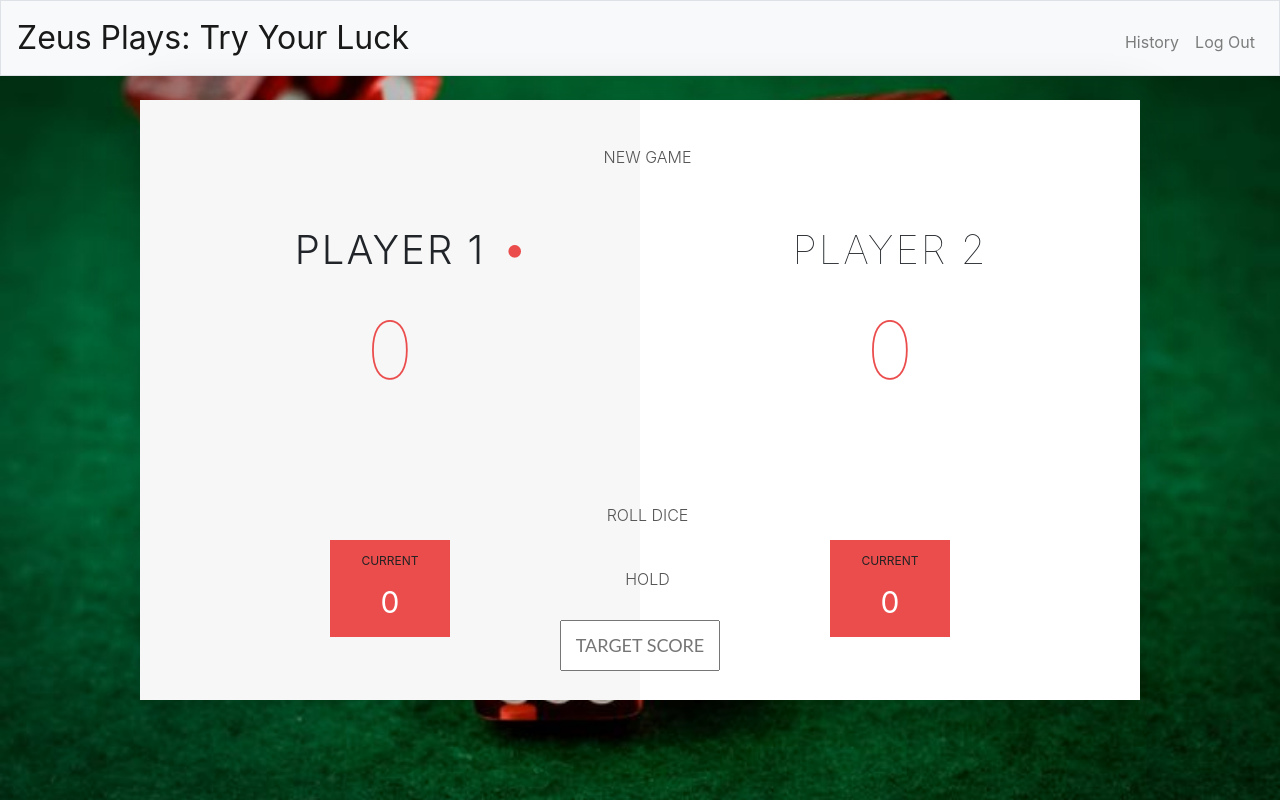
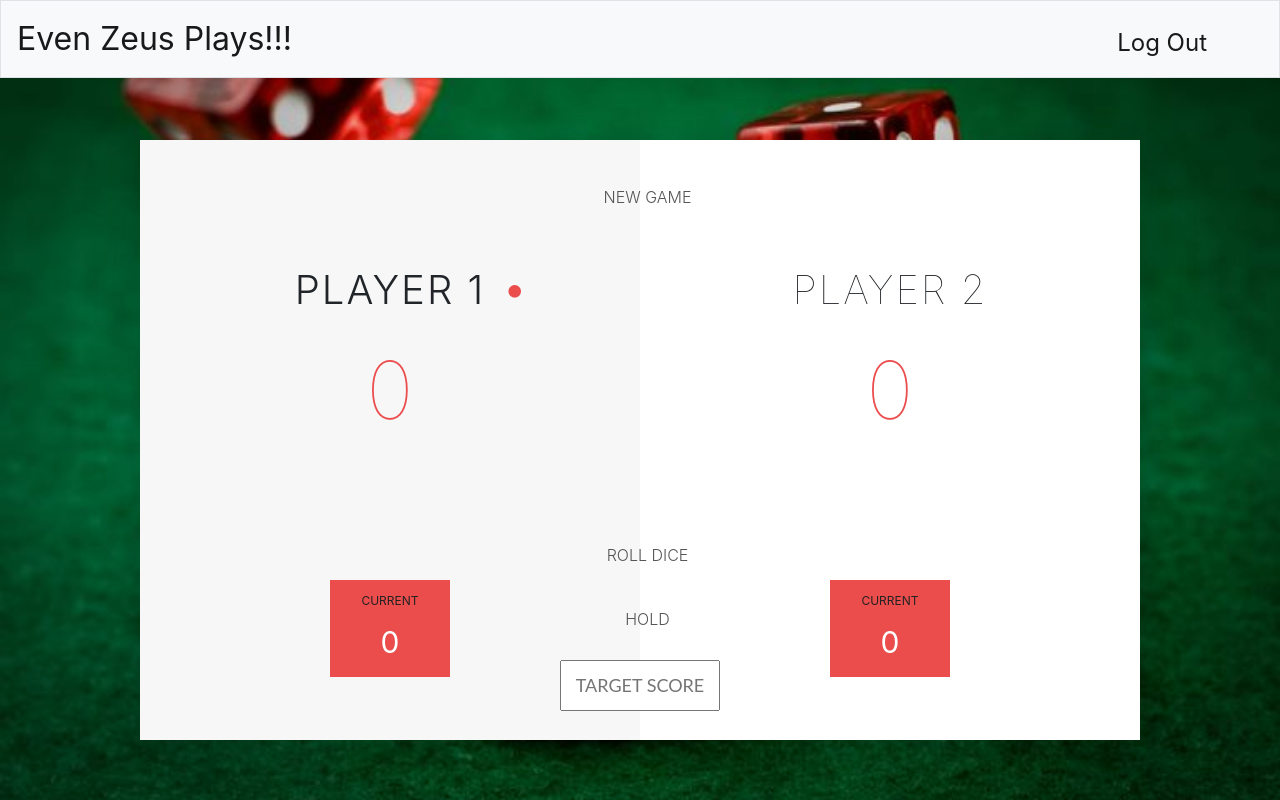
Before and after one commit to TitoYak211/dadu, a Flask app: page / in a window 1280 px wide. Run offline with Flask 2, Linux system fonts and the light colour scheme; the visitor is signed in with stand-in values (Sample User, id 1); some libraries are stand-ins or nearby versions.

Commit message:
update navlist

```diff
--- a/application.py
+++ b/application.py
@@ -2,8 +2,6 @@ import os
 
 from flask import Flask, session, render_template, request, flash
 from flask_session import Session
-from sqlalchemy import create_engine
-from sqlalchemy.orm import scoped_session, sessionmaker
 from helpers import *
 from model import *
 
@@ -16,17 +14,24 @@ if not os.getenv("DATABASE_URL"):
 # Configure session to use filesystem
 app.config["SESSION_PERMANENT"] = False
 app.config["SESSION_TYPE"] = "filesystem"
+app.config["SQLALCHEMY_DATABASE_URI"] = os.getenv("DATABASE_URL")
+app.config['SQLALCHEMY_TRACK_MODIFICATIONS'] = False
+db.init_app(app)
 Session(app)
 
-# Set up database
-engine = create_engine(os.getenv("DATABASE_URL"))
-db = scoped_session(sessionmaker(bind=engine))
+@app.before_first_request
+def create_tables():
+    db.create_all()
 
-@app.route("/")
+@app.route("/", methods=["GET"])
+@login_required
 def index():
-    """Main page"""
+    """Show homepage"""
+    if session["user_id"] is None:
+        return login()
 
-    return render_template("index.html")
+    else:
+        return render_template("index.html")
 
 
 @app.route("/register", methods=["GET", "POST"])
@@ -56,10 +61,8 @@ def register():
         # create new user
         new_user = User(username = request.form.get("username"), password = request.form.get("password"))
 
-        session = db()
-
-        session.add(new_user)
-        session.commit()
+        db.session.add(new_user)
+        db.session.commit()
 
         # get current user
         user = User.query.filter_by(username=request.form.get("username")).first()
@@ -76,3 +79,50 @@ def register():
     # else if user reached route via GET
     else:
         return render_template("register.html")
+
+
+@app.route("/login", methods=["GET", "POST"])
+def login():
+    """Log user in"""
+
+    # Forget any user_id
+    session.clear()
+
+    # User reached route via POST (as by submitting a form via POST)
+    if request.method == "POST":
+
+        # Ensure username was submitted
+        if not request.form.get("username"):
+            return apology("must provide username", 403)
+
+        # Ensure password was submitted
+        elif not request.form.get("password"):
+            return apology("must provide password", 403)
+
+        # Query database for username
+        user = User.query.filter_by(username=request.form.get("username")).all()
+
+        # Ensure username exists and password is correct
+        if len(user) != 1:
+            return apology("invalid username and/or password", 403)
+
+        # Remember which user has logged in
+        session["user_id"] = user[0].id
+
+        # Redirect user to home page
+        return redirect("/")
+
+    # User reached route via GET (as by clicking a link or via redirect)
+    else:
+        return render_template("login.html")
+
+
+@app.route("/logout")
+def logout():
+    """Log user out"""
+
+    # Forget any user_id
+    session.clear()
+
+    # Redirect user to login form
+    return redirect("/")
--- a/helpers.py
+++ b/helpers.py
@@ -1,12 +1,11 @@
 from functools import wraps
-from flask import redirect, session
+from flask import redirect, session, render_template
 def apology(message, code=400):
     """Render message as an apology to user."""
     def escape(s):
         """
         Escape special characters.
 
-        https://github.com/jacebrowning/memegen#special-characters
         """
         for old, new in [("-", "--"), (" ", "-"), ("_", "__"), ("?", "~q"),
                          ("%", "~p"), ("#", "~h"), ("/", "~s"), ("\"", "''")]:
@@ -19,7 +18,6 @@ def login_required(f):
     """
     Decorate routes to require login.
 
-    http://flask.pocoo.org/docs/1.0/patterns/viewdecorators/
     """
     @wraps(f)
     def decorated_function(*args, **kwargs):
--- a/static/css/style.css
+++ b/static/css/style.css
@@ -52,7 +52,7 @@ body {
 .wrapper {
     width: 1000px;
     position: absolute;
-    top: 50%;
+    top: 55%;
     left: 50%;
     transform: translate(-50%, -50%);
     background-color: #fff;
@@ -198,6 +198,11 @@ nav .navbar-brand
     font-size: xx-large;
 }
 
+#navbar a {
+    font-size: x-large;
+    color: rgba(0,0,0,.9);
+}
+
 main .form-control
 {
     /* center form controls */
--- a/templates/layout.html
+++ b/templates/layout.html
@@ -26,18 +26,17 @@
     </head>
     <body>
         <nav class="navbar navbar-expand-md navbar-light bg-light border">
-            <a class="navbar-brand" href="/">Zeus Plays: Try Your Luck</a>
+            <a class="navbar-brand" href="/">Even Zeus Plays!!!</a>
             <button aria-controls="navbar" aria-expanded="false" aria-label="Toggle navigation" class="navbar-toggler" data-target="#navbar" data-toggle="collapse" type="button">
                 <span class="navbar-toggler-icon"></span>
             </button>
             <div class="collapse navbar-collapse" id="navbar">
                 {% if session.user_id %}
-                    <ul class="navbar-nav ml-auto mt-2">
-                        <li class="nav-item"><a class="nav-link" href="/history">History</a></li>
+                    <ul class="navbar-nav ml-auto mt-2 mr-5">
                         <li class="nav-item"><a class="nav-link" href="/logout">Log Out</a></li>
                     </ul>
                 {% else %}
-                    <ul class="navbar-nav ml-auto mt-2">
+                    <ul class="navbar-nav ml-auto mt-2 mr-5">
                         <li class="nav-item"><a class="nav-link" href="/register">Register</a></li>
                         <li class="nav-item"><a class="nav-link" href="/login">Log In</a></li>
                     </ul>
```
Also changed, not shown: tables.py (deleted, +0 -16 lines), 5 other files.
